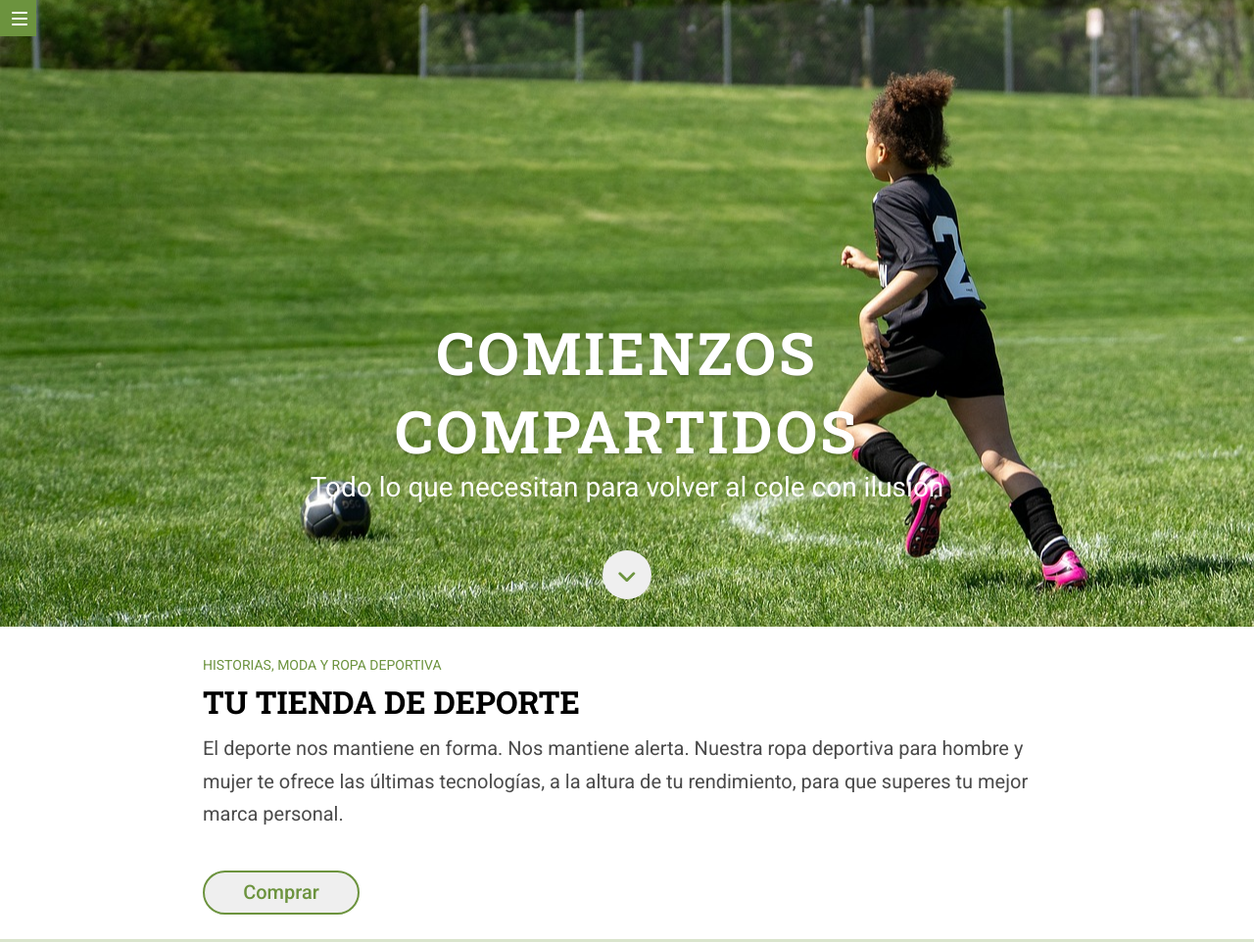
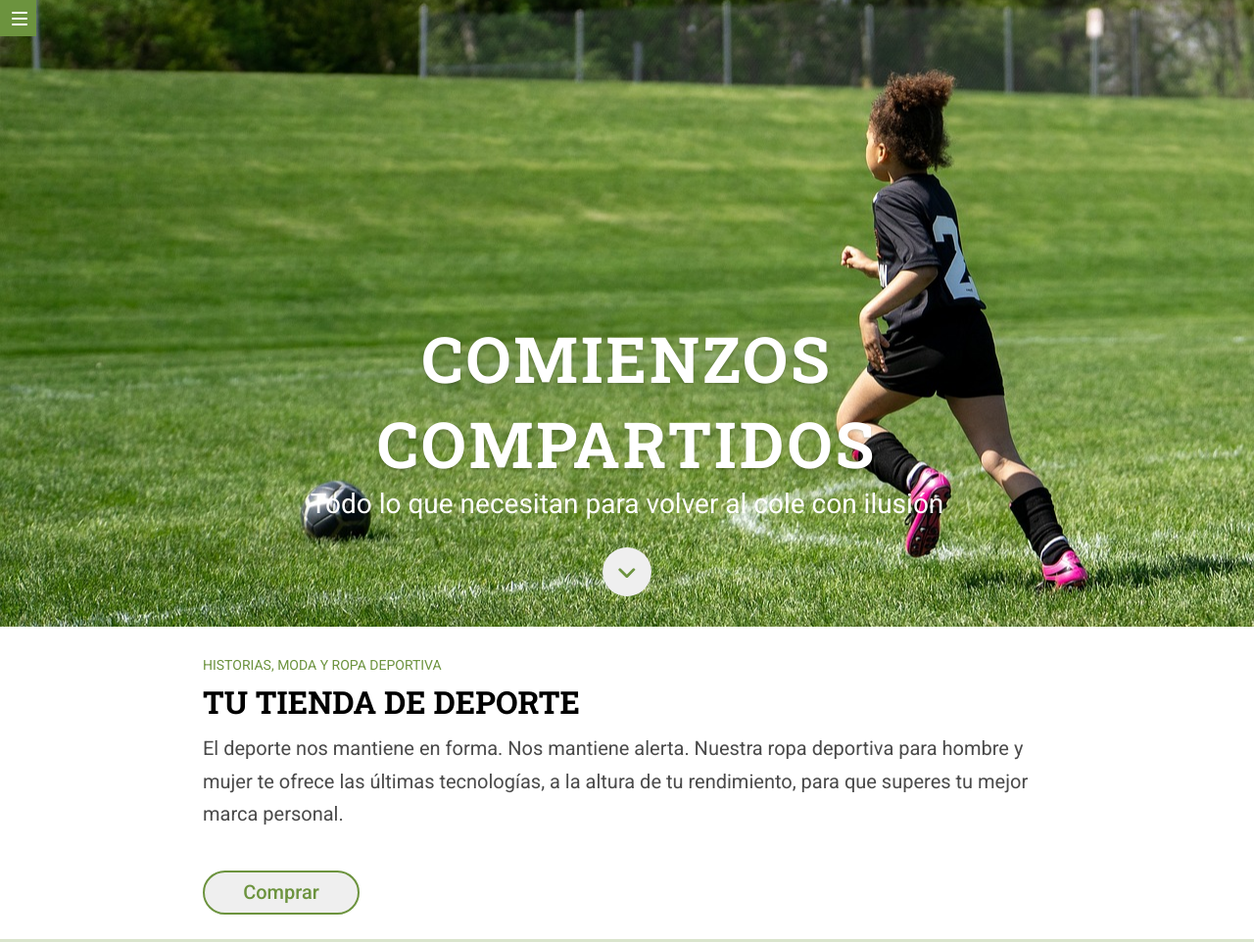
Before and after one commit to Adalab/modulo-1-evaluacion-final-Nymesia47, a website built with Vite: page src/index.html in a window 1280 px wide. Shown: the top 962 px of the page at 98% size. Built offline with nearby package versions, Linux system fonts and the light colour scheme; files whose address does not match are found by name.

Commit message:
fixed titles measurments on different devises

```diff
--- a/src/scss/layout/_hero.scss
+++ b/src/scss/layout/_hero.scss
@@ -30,12 +30,17 @@
         text-shadow: 0 2px 3px rgba(0, 0, 0, 0.2);
 
         @media (width >= 768px) {
-            font-size: 6.0rem;
+            width: 75%;
+            font-size: 6.5rem;
             line-height: 1.33;
             text-align: center;
             padding-top: 7.0rem;
             letter-spacing: 0.3rem;
 
+        }
+
+        @media (width >= 1280px) {
+            width: 50%;
         }
         }
 
@@ -45,11 +50,11 @@
         font-size: 1.6rem;
         line-height: 1.19;
         text-align: center;
-        width: 24.3rem;
+        width: 70%;
         margin: .5rem auto;
 
         @media (width >= 768px) {
-            height: 2.8rem;
+            width: 50%;
             font-size: 2.8rem;
             line-height: 3rem;
         }
@@ -70,7 +75,7 @@
         @media (width >= 768px) {
             width: 5rem;
             height: 5rem;
-            margin-top: 5.0rem;
+            margin-top: 2.0rem;
         }
     }
 
```
